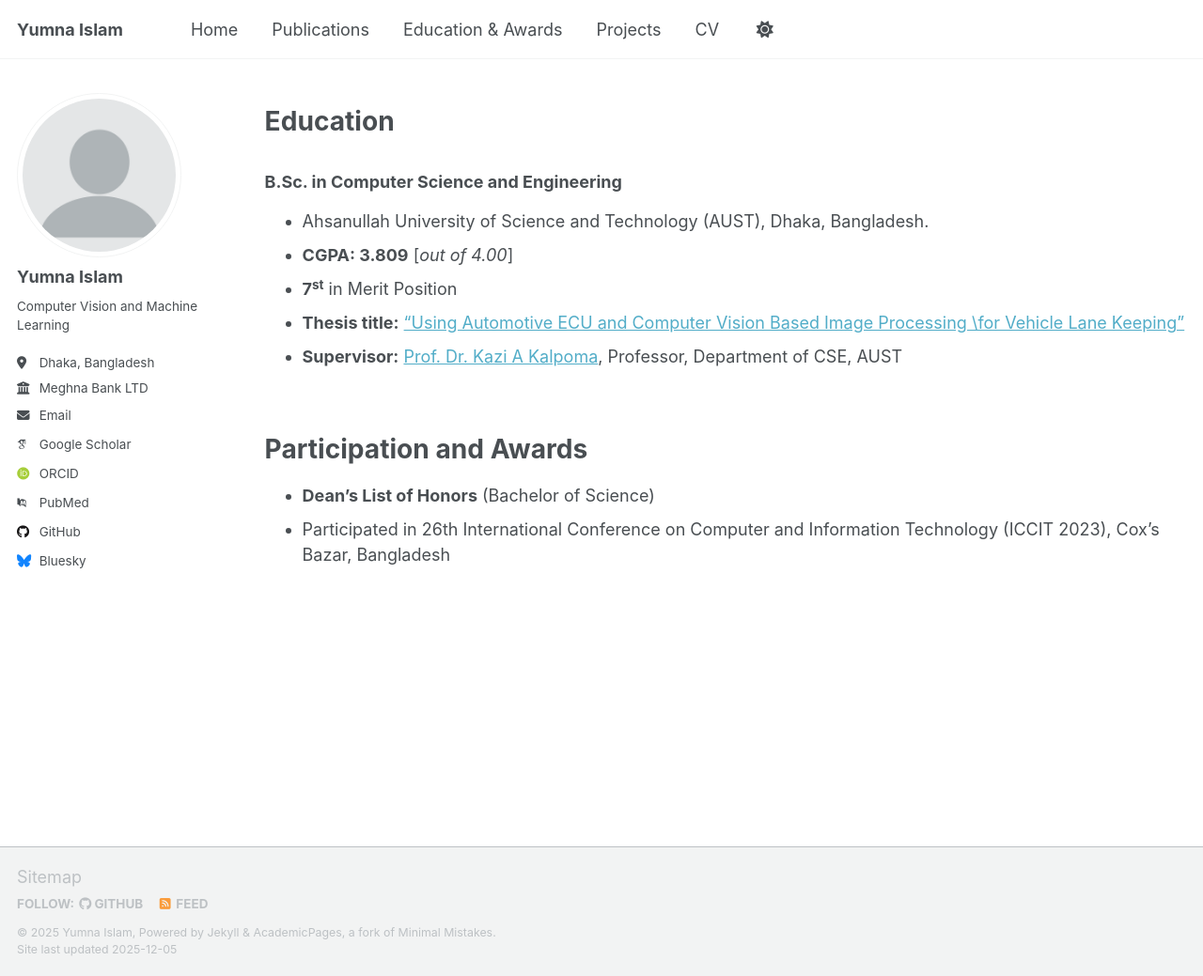
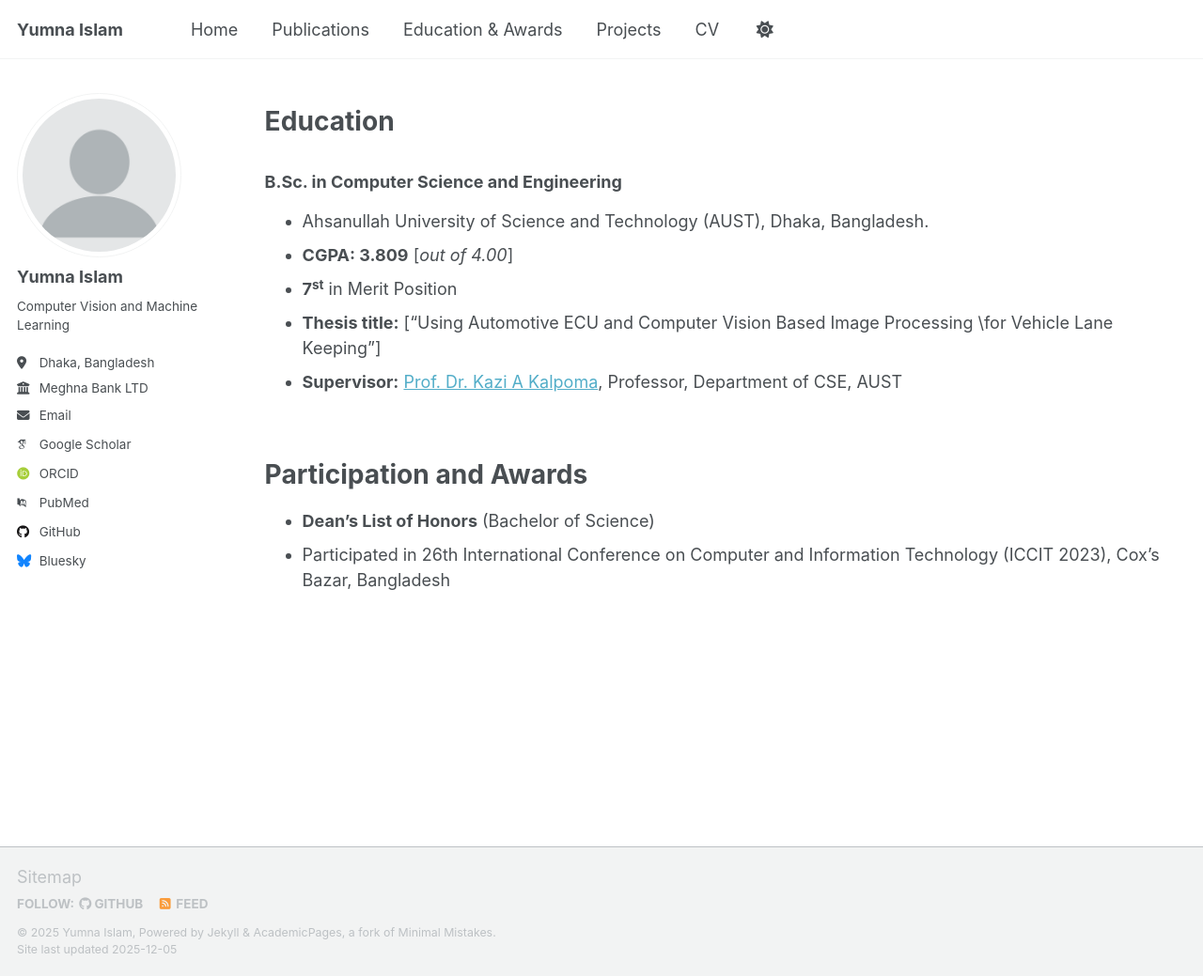
Before and after one commit to Yumna46/yumna.github.io, a Jekyll site: the page built from _pages/education-awards.md, in a window 1280 px wide and 1039 px high. Shown: the whole window at 94% size. Built offline with Jekyll 4.4.1, drawn with Linux system fonts in a browser that asks for light colours; some web fonts are replaced; a script that is not in the unit is left out; part of the change alters nothing that is shown.

```diff
--- a/_pages/education-awards.md
+++ b/_pages/education-awards.md
@@ -17,7 +17,7 @@ redirect_from:
 * **CGPA:  3.809** [*out of 4.00*]
 * **7<sup>st</sup>** in Merit Position
 * **Thesis title:** ["Using Automotive ECU and Computer Vision Based Image
-Processing \\for Vehicle Lane Keeping"](https://Farzad-1996.github.io/files/Farzad_B.Sc._Thesis.pdf)
+Processing \\for Vehicle Lane Keeping"]
 * **Supervisor:** [Prof. Dr. Kazi A Kalpoma](https://scholar.google.com/citations?user=8JNGWr0AAAAJ&hl=en), Professor, Department of CSE, AUST
 
 <br />
```
